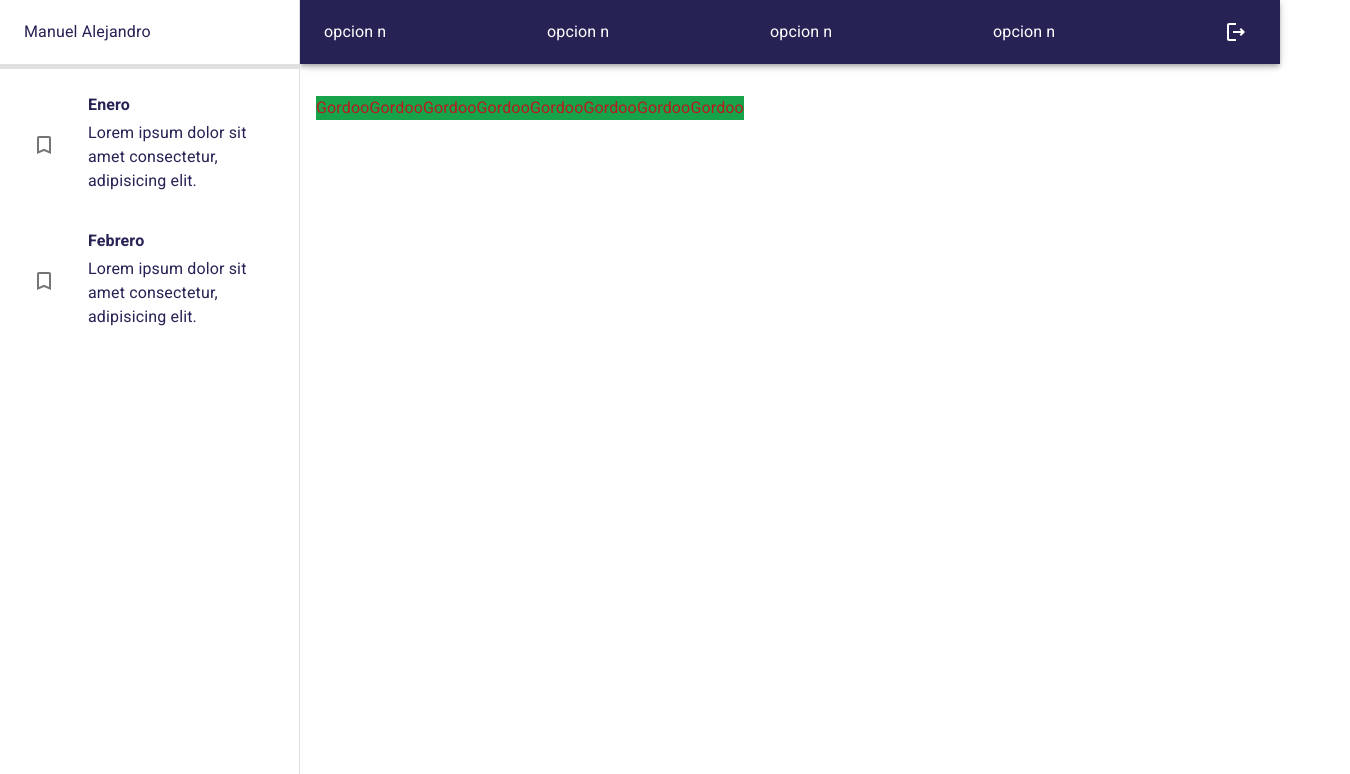
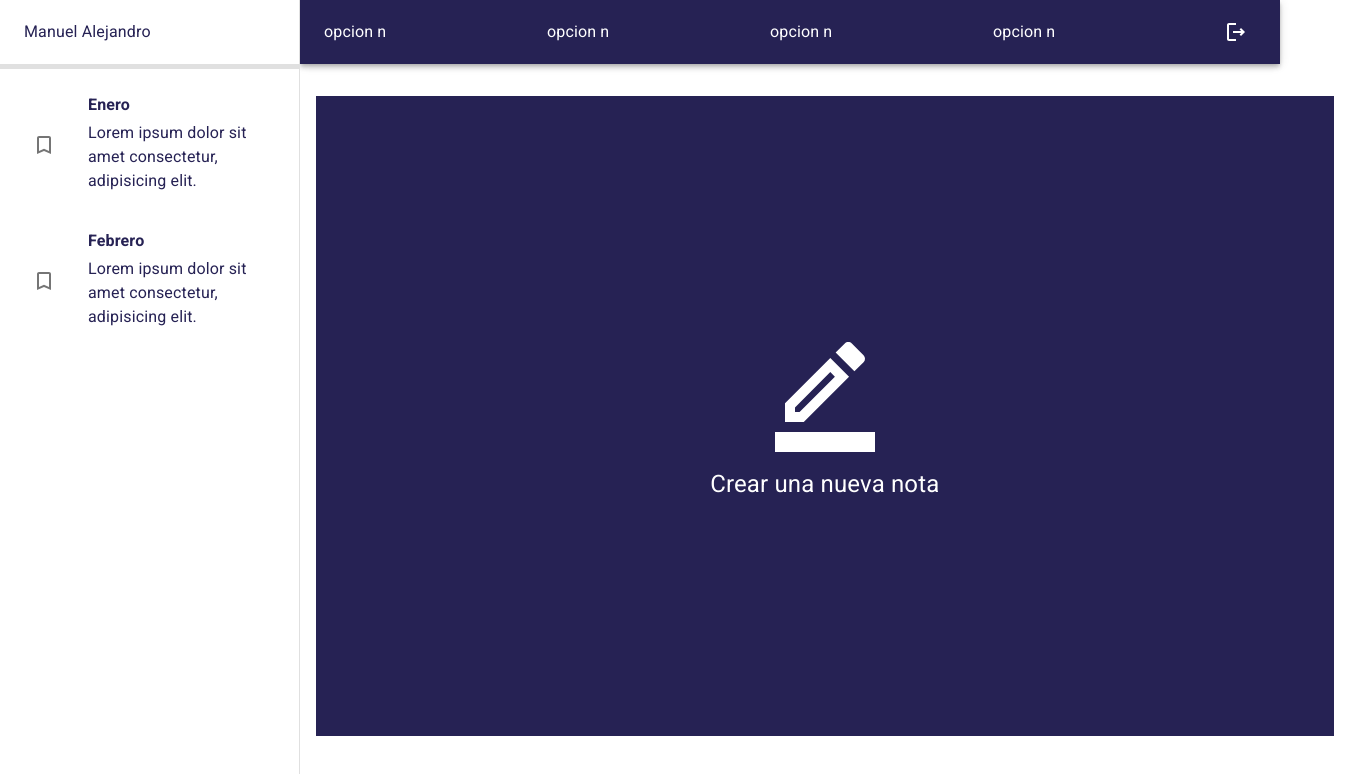
Before and after one commit to ManuelAlejandro93/journal, a React (Vite) app: page / in a window 1280 px wide. Shown: the top 774 px of the page, 1350 px wide, since content can reach past the window. Built offline with nearby package versions, Linux system fonts and the light colour scheme; what tailwindcss-animated would draw is missing.

Commit message:
cap 251 sin testing listo.

```diff
--- a/src/Journal/Pages/JournalPage.tsx
+++ b/src/Journal/Pages/JournalPage.tsx
@@ -1,17 +1,9 @@
-import { Button } from '@mui/material';
-import { JournalLayout } from '@/Journal';
+import { JournalLayout, NothingSelectedView } from '@/Journal';
 
 export const JournalPage = () => {
   return (
     <JournalLayout>
-      <h1 className='bg-green-600 text-red-700'>Gordoo</h1>
-      <h1 className='bg-green-600 text-red-700'>Gordoo</h1>
-      <h1 className='bg-green-600 text-red-700'>Gordoo</h1>
-      <h1 className='bg-green-600 text-red-700'>Gordoo</h1>
-      <h1 className='bg-green-600 text-red-700'>Gordoo</h1>
-      <h1 className='bg-green-600 text-red-700'>Gordoo</h1>
-      <h1 className='bg-green-600 text-red-700'>Gordoo</h1>
-      <h1 className='bg-green-600 text-red-700'>Gordoo</h1>
+      <NothingSelectedView></NothingSelectedView>
     </JournalLayout>
   );
 };
--- /dev/null
+++ b/src/Journal/Views/NothingSelectedView.tsx
@@ -0,0 +1,23 @@
+import { BorderColorOutlined } from '@mui/icons-material';
+import { Grid } from '@mui/material';
+
+export const NothingSelectedView = () => {
+  return (
+    <Grid
+      container
+      spacing={0}
+      direction={'column'}
+      alignItems={'center'}
+      justifyContent={'center'}
+      sx={{
+        minHeight: '80vh',
+        width: '79.5vw',
+        backgroundColor: 'primary.main',
+        padding: 4
+      }}
+    >
+      <BorderColorOutlined sx={{ color: 'white', fontSize: 120 }} />
+      <h2 className='text-white text-2xl mt-4'>Crear una nueva nota</h2>
+    </Grid>
+  );
+};
--- /dev/null
+++ b/src/Journal/Views/index.ts
@@ -0,0 +1 @@
+export * from './NothingSelectedView';
--- a/src/Journal/index.ts
+++ b/src/Journal/index.ts
@@ -1,4 +1,5 @@
 export * from './Pages';
 export * from './Routes';
 export * from './Layout';
-export * from './components';
+export * from './Components';
+export * from './Views';
```
Also changed, not shown: src/Journal/Components/Navbar.tsx (renamed from src/Journal/components/Navbar.tsx), src/Journal/Components/SideBar.tsx (renamed from src/Journal/components/SideBar.tsx), src/Journal/Components/index.ts (renamed from src/Journal/components/index.ts).
